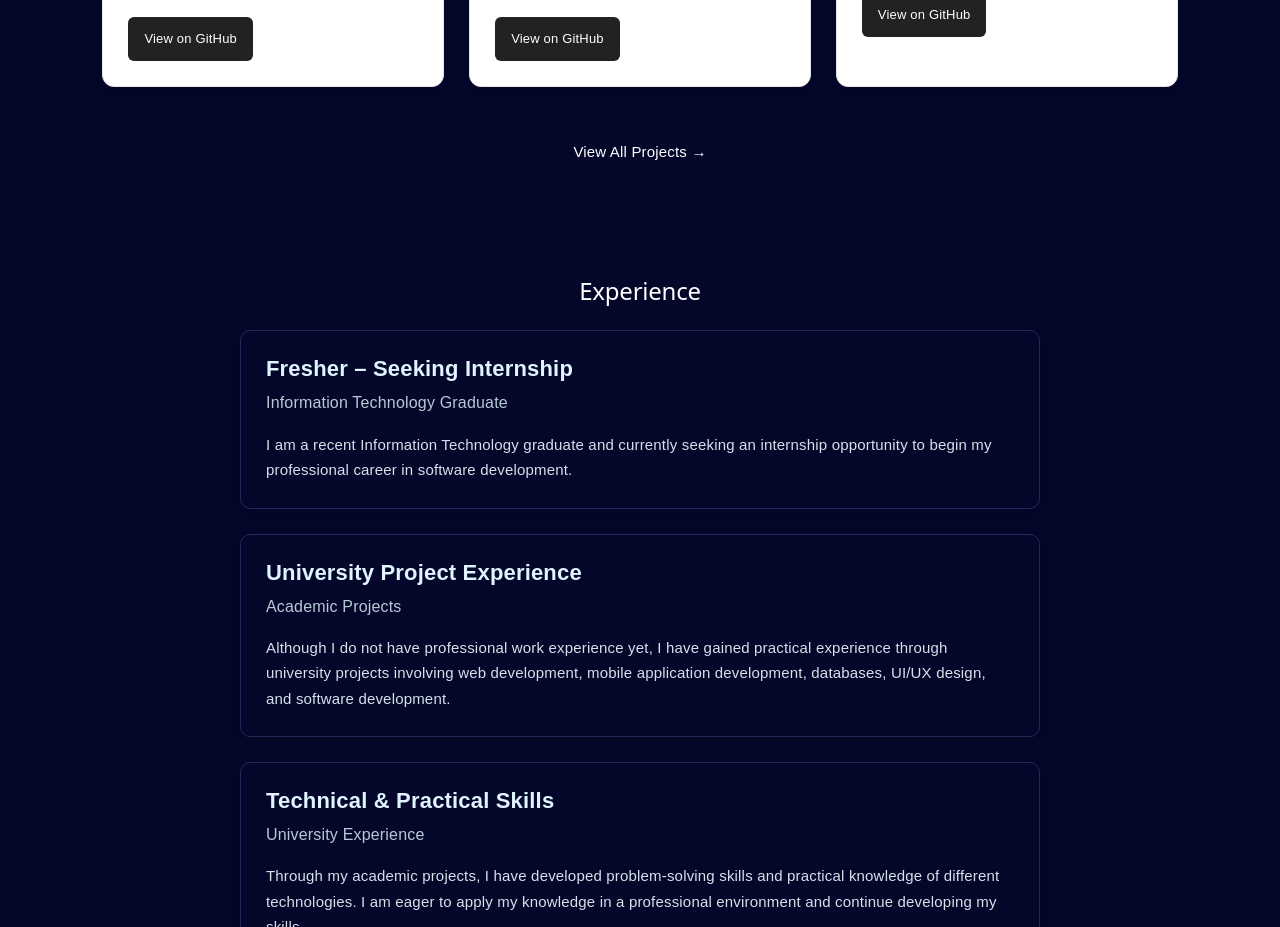
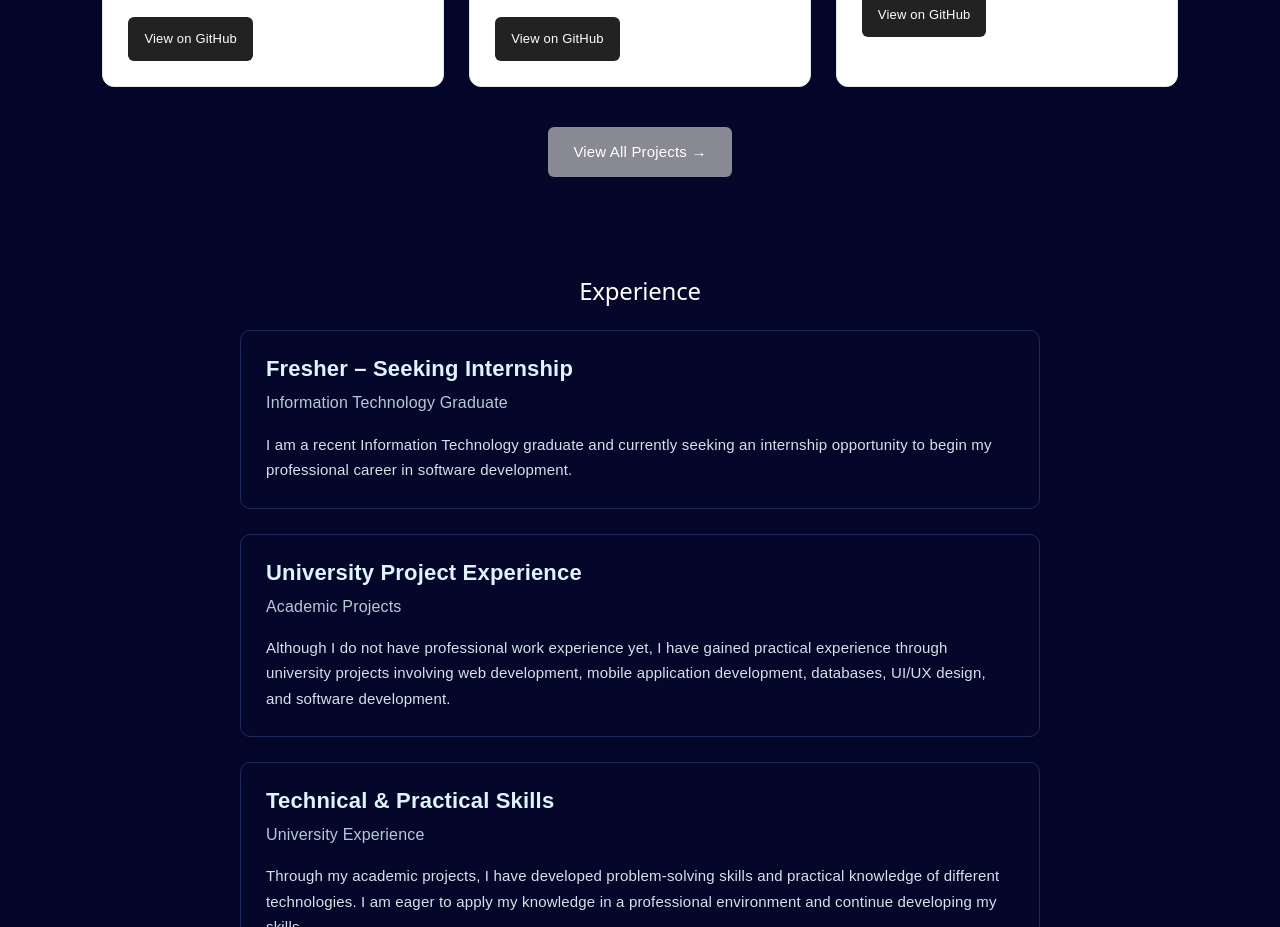
Before and after one commit to ishqafathima/My-Portfolio, a React (Vite) app: page / in a window 1280 px wide. Shown: the part 3040-3967 px from the top of the page. Built offline with nearby package versions, Linux system fonts and the light colour scheme.

Commit message:
update portfolio

```diff
--- a/src/sections/Projects/Projects.css
+++ b/src/sections/Projects/Projects.css
@@ -109,7 +109,7 @@
 .view-all-projects a {
   display: inline-block;
   padding: 12px 25px;
-  background-color: #04072a;
+  background-color: #888992;
   color: white;
   text-decoration: none;
   border-radius: 6px;
@@ -119,6 +119,6 @@
 }
 
 .view-all-projects a:hover {
-  background-color: #5063c9;
+  background-color: #6f7190;
   color: white;
 }
```
